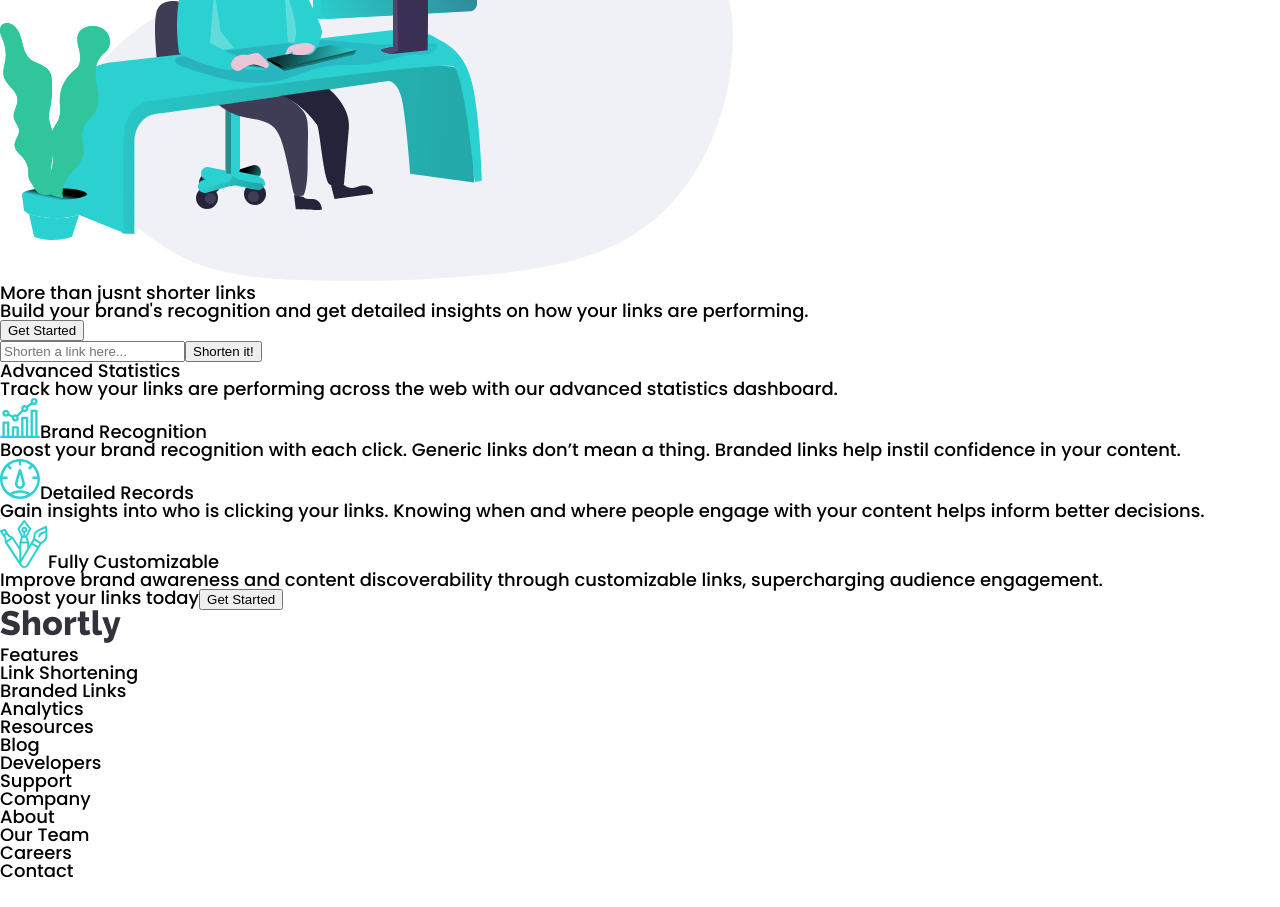
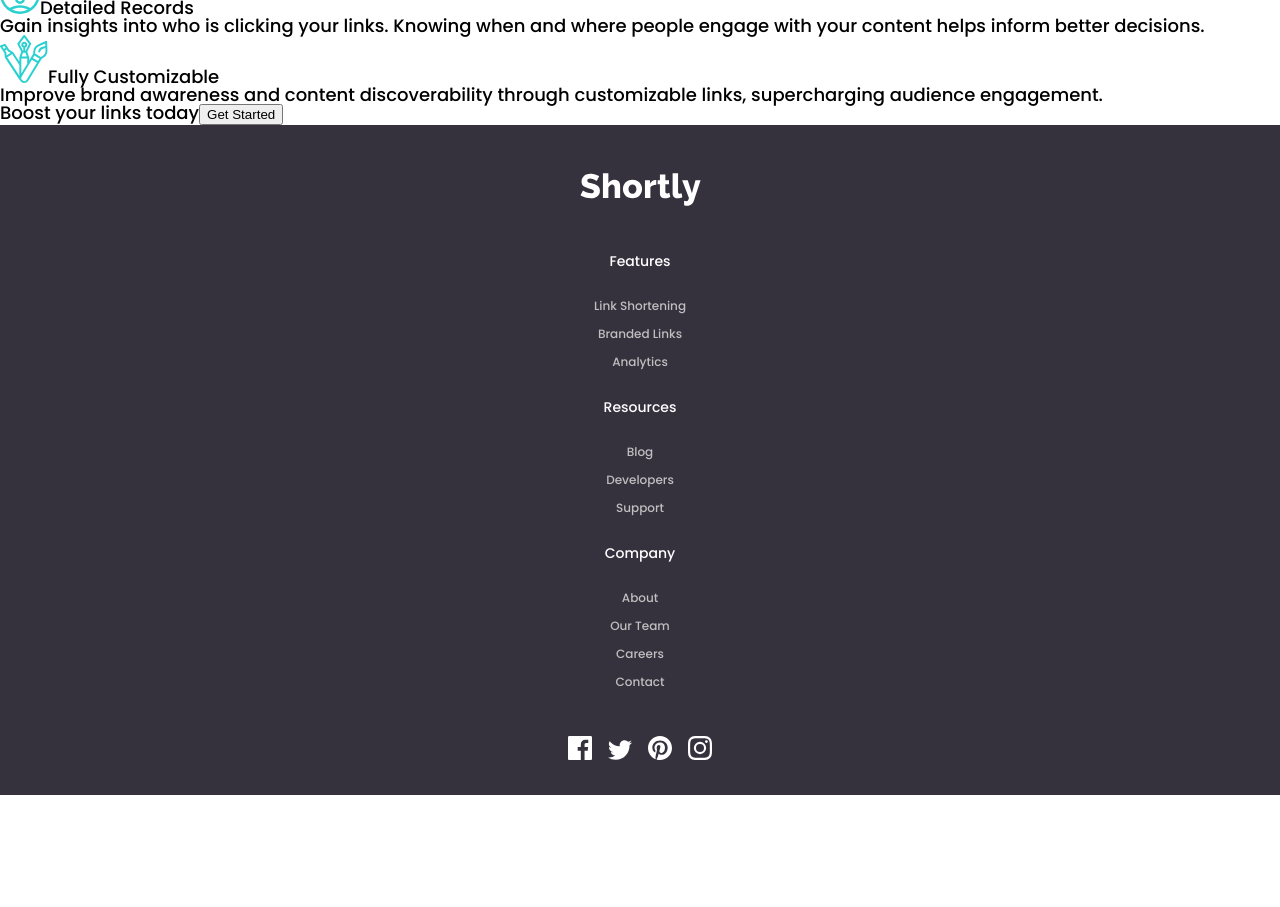
Before and after one commit to ViniciusTei/url-shortening-api-master, a React app: page / in a window 1280 px wide. Shown: the part 240-1147 px from the top of the page. After the commit the page ends 1035 px from the top, so only its background shows below. Built offline with nearby package versions, Linux system fonts and the light colour scheme.

Commit message:
add footer styles

```diff
--- /dev/null
+++ b/src/components/footer/index.jsx
@@ -0,0 +1,47 @@
+import React from "react";
+
+import styles from "./styles.module.css";
+import Logo from "../../../images/logo-white.svg";
+import IconFacebook from "../../../images/icon-facebook.svg";
+import IconTwitter from "../../../images/icon-twitter.svg";
+import IconPinterest from "../../../images/icon-pinterest.svg";
+import IconInstagram from "../../../images/icon-instagram.svg";
+
+export default function Footer() {
+  return (
+    <footer className={styles.footer}>
+        <img src={Logo} alt="Logo" className={styles.logo}/>
+        <div>
+          <p>Features</p>
+          <ul>
+            <li>Link Shortening</li>
+            <li>Branded Links</li>
+            <li>Analytics</li>
+          </ul>
+        </div>
+        <div>
+          <p>Resources</p>
+          <ul>
+            <li>Blog</li>
+            <li>Developers</li>
+            <li>Support</li>
+          </ul>
+        </div>
+        <div>
+          <p>Company</p>
+          <ul>
+            <li>About</li>
+            <li>Our Team</li>
+            <li>Careers</li>
+            <li>Contact</li>
+          </ul>
+        </div>
+        <div className={styles.social}>
+          <img src={IconFacebook} alt="facebook" />
+          <img src={IconTwitter} alt="twitter" />
+          <img src={IconPinterest} alt="Pinterest" />
+          <img src={IconInstagram} alt="instagram" />
+        </div>
+      </footer>
+  )
+}
--- /dev/null
+++ b/src/components/footer/styles.module.css
@@ -0,0 +1,37 @@
+.footer {
+  display: flex;
+  flex-direction: column;
+  align-items: center;
+  background-color: var(--neutral-dark-blue);
+}
+
+.logo {
+  padding: 3rem 3rem 2rem 3rem;
+}
+
+.footer > div {
+  text-align: center;
+}
+
+.footer > div > p {
+  color: #fff;
+  font-size: .875rem;
+  padding: 1rem;
+}
+
+.footer > div > ul {
+  color: var(--neutral-gray);
+  font-size: .75rem;
+}
+
+.footer > div > ul > li {
+  margin: 1rem 0;
+}
+
+.social {
+  padding: 2rem 0;
+}
+
+.social img {
+  margin: 0 .5rem;
+}
--- a/src/pages/home.jsx
+++ b/src/pages/home.jsx
@@ -1,13 +1,12 @@
 import React from "react";
+
+import Footer from "../components/footer";
 import WorkingImage from "../../images/illustration-working.svg";
 import IconBrandRecognition from "../../images/icon-brand-recognition.svg";
 import IconDetailedRecords from "../../images/icon-detailed-records.svg";
 import IconFullCustomizable from "../../images/icon-fully-customizable.svg";
 import Logo from "../../images/logo.svg";
-import IconFacebook from "../../images/icon-facebook.svg";
-import IconTwitter from "../../images/icon-twitter.svg";
-import IconPinterest from "../../images/icon-pinterest.svg";
-import IconInstagram from "../../images/icon-instagram.svg";
+
 
 export default function Home() {
   return (
@@ -18,7 +17,7 @@
         <button>|||</button>
       </header>
       <section>
-        <img src={WorkingImage} alt="Person using a computer" />
+        {/* <img src={WorkingImage} alt="Person using a computer" /> */}
         <h1>More than jusnt shorter links</h1>
 
         <p>
@@ -43,7 +42,7 @@
           <img src={IconBrandRecognition} alt="Icon Brand Recognition" />
           <strong>Brand Recognition</strong>
           <p>
-            Boost your brand recognition with each click. Generic links don’t
+            Boost your brand recognition with each click. Generic links don't
             mean a thing. Branded links help instil confidence in your content.
           </p>
         </article>
@@ -68,40 +67,7 @@
         <strong>Boost your links today</strong>
         <button>Get Started</button>
       </section>
-      <footer>
-        <img src={Logo} alt="Logo" />
-        <div>
-          <p>Features</p>
-          <ul>
-            <li>Link Shortening</li>
-            <li>Branded Links</li>
-            <li>Analytics</li>
-          </ul>
-        </div>
-        <div>
-          <p>Resources</p>
-          <ul>
-            <li>Blog</li>
-            <li>Developers</li>
-            <li>Support</li>
-          </ul>
-        </div>
-        <div>
-          <p>Company</p>
-          <ul>
-            <li>About</li>
-            <li>Our Team</li>
-            <li>Careers</li>
-            <li>Contact</li>
-          </ul>
-        </div>
-        <div>
-          <img src={IconFacebook} alt="facebook" />
-          <img src={IconTwitter} alt="twitter" />
-          <img src={IconPinterest} alt="Pinterest" />
-          <img src={IconInstagram} alt="instagram" />
-        </div>
-      </footer>
+      <Footer/>
     </div>
   )
 }
```
Also changed, not shown: images/logo-white.svg (added).
